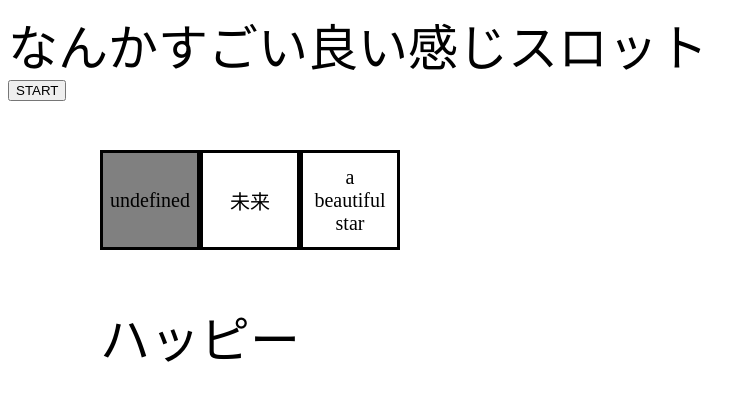
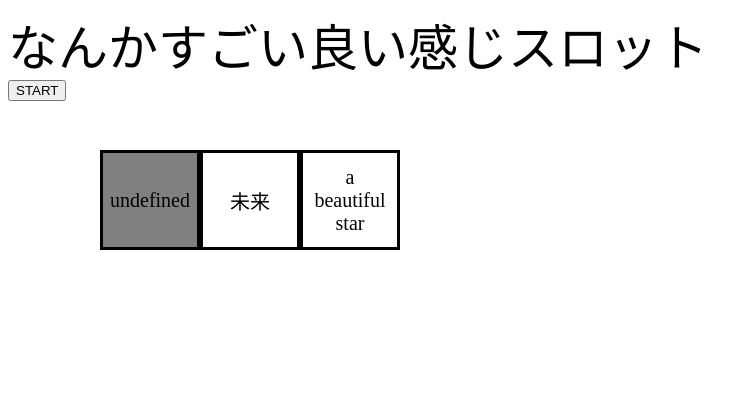
Before and after one commit to OxOmisosiru/a_beautiful_slot, a plain HTML site: page index.html in a window 1280 px wide. Both pictures are taken after a click on the button "努力". Shown: the whole page, without its empty margins (0-756 px from the left). Drawn offline with Linux system fonts and the light colour scheme.

Commit message:
Update index.html

```diff
--- a/index.html
+++ b/index.html
@@ -41,6 +41,10 @@
 
         // console.log(millisec);
 
+        if(!(s1 != -1 && s2 != -1 && s3 != -1)){
+            return;
+        }
+
         if(s1 == s2 && s2 == s3 && s3 == s1 || s1+s2+s3 == 3){
             document.getElementById("lastmsg").innerHTML = "ハッピー";
         }
```
